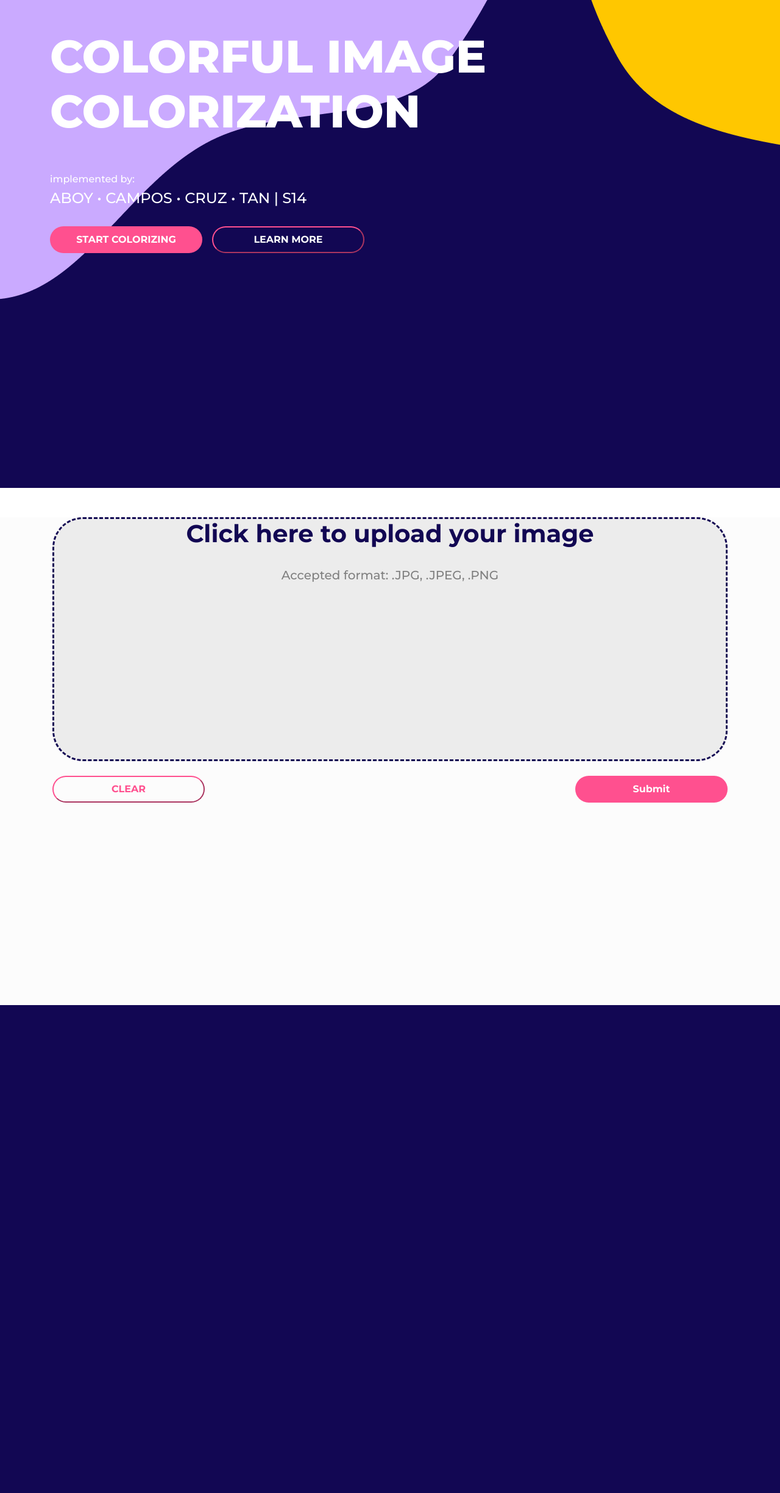
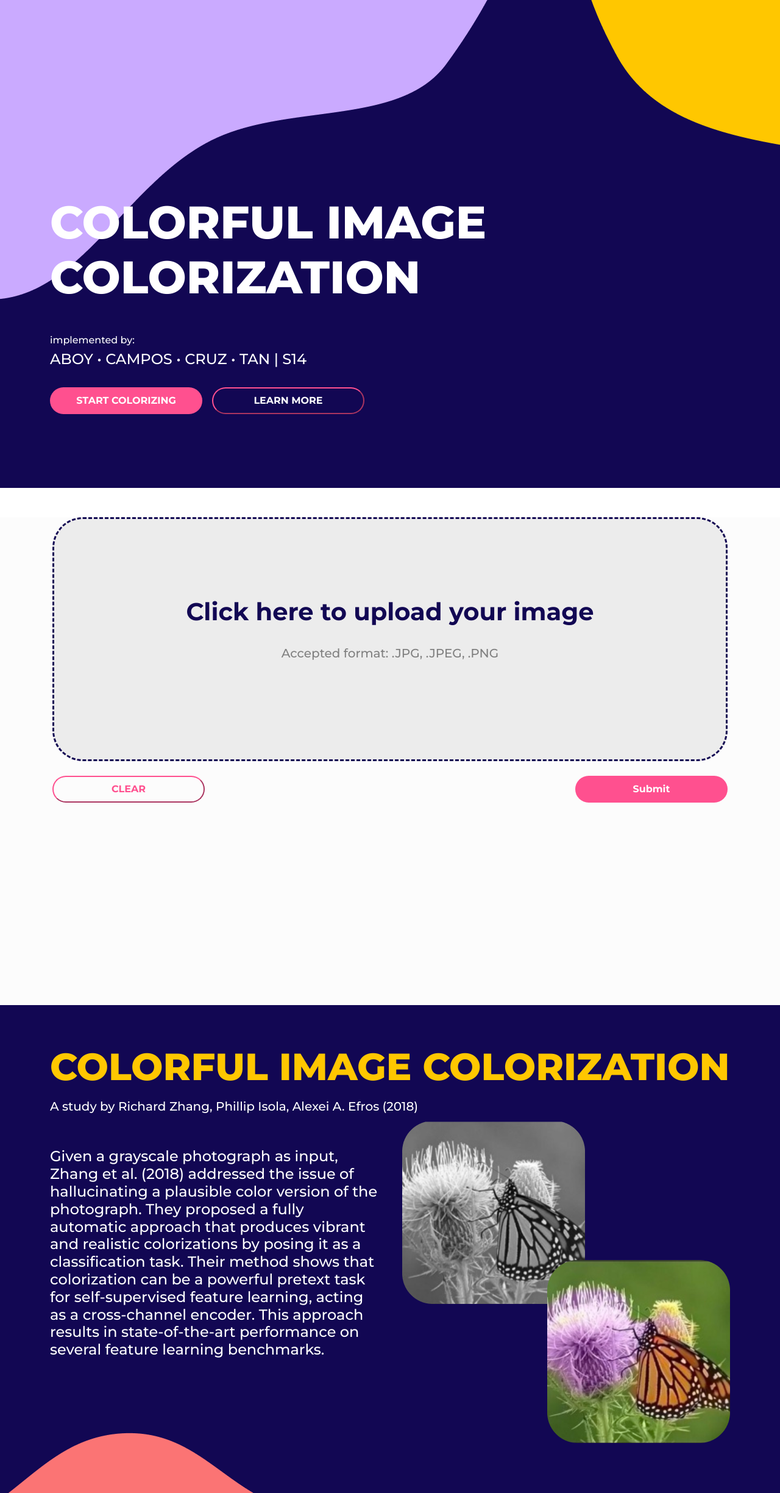
Before and after one commit to louisaboy/DIGIMAP-Group-6, a Flask app: page / in a window 1280 px wide. Shown: the whole page at 61% size. Before the commit the page ends 1648 px from the top, so only its background shows below. Run offline with Flask 2, Linux system fonts and the light colour scheme.

Commit message:
added temp section 3

```diff
--- a/static/css/index.css
+++ b/static/css/index.css
@@ -1,5 +1,9 @@
 
 @import url('https://fonts.googleapis.com/css2?family=Montserrat:wght@500;700;800&family=Poppins:wght@400;700&display=swap');
+
+body{
+    overflow-x: hidden;
+}
 :root{
     --color-white: var(--color-white);
     --color-pink: #FF508F;
@@ -59,6 +63,11 @@
     color: white;
     font-family: 'Montserrat', sans-serif;
     align-items: flex-end;
+    vertical-align: bottom;
+}
+
+.sec1-content{
+    margin-top: 40vh;
 }
 
 .sec1-title{
@@ -79,11 +88,22 @@
 
 }
 
-#sec2{
+#colorize{
     background: var(--color-bg-white);
     width: 100vw;
     min-height: 100vh;
 }
+
+#learn-more{
+    background: url('/static/img/sec3.png');
+    height: 100vh;
+    width: 100vw;
+    color: white;
+    font-family: 'Montserrat', sans-serif;
+    align-items: flex-end;
+    vertical-align: bottom;
+}
+
 
 #upload-image{
 
@@ -97,4 +117,14 @@ label{
     cursor: pointer;
     border-radius: 50px;
     vertical-align: auto;
+    justify-content: center;
+    align-items: center;
 }
+.label-content{
+    padding-top: 10vh;
+    padding-bottom: auto;
+}
+
+.sec3-title{
+    font-size:calc(30px + 2.5vw);
+}
--- a/templates/index.html
+++ b/templates/index.html
@@ -14,16 +14,16 @@
 
 <body>
     <div class="sec1">
-        <div class="container">
-            <div class="sec1-content mt-auto d-flex flex-column">
-                <h1 class="font-extra-bold sec1-title mt-5">COLORFUL IMAGE COLORIZATION</h1>
+        <div class="container h-100 d-flex">
+            <div class=" sec1-content flex-column align-bottom h-100">
+                <h1 class="font-extra-bold sec1-title align-bottom">COLORFUL IMAGE COLORIZATION</h1>
 
                 <h6 class="font-medium mt-5">implemented by:</h6>
                 <h4 class="font-medium mb-4">ABOY • CAMPOS • CRUZ • TAN | S14</h4>
 
-                <div class="d-flex">
-                    <a href="#sec2"><button  class="p-2 px-4 primary-button rounded-pill font-bold color-white mt-2 me-3">START COLORIZING</button></a>
-                    <button href=".sec3" class="p-2 px-4 secondary-button rounded-pill font-bold color-white mt-2">LEARN MORE</button>
+                <div class="d-flex flex-wrap">
+                    <a href="#colorize"><button  class="p-2 px-4 primary-button rounded-pill font-bold color-white mt-2 me-3">START COLORIZING</button></a>
+                    <a href="#learn-more"><button href=".sec3" class="p-2 px-4 secondary-button rounded-pill font-bold color-white mt-2">LEARN MORE</button></a>
                 </div>
 
             </div>
@@ -34,15 +34,16 @@
 <!-- END OF SECTION 1-->
 
 <!-- START OF SECTION 2 -->
-    <div id="sec2">
+    <div id="colorize">
         <p hidden>temp</p>
         <div class="container mt-5 px-3">
-            <div class="sec2-content py-auto">
+            <div class="sec2-content">
                 <form method="post" action="/" enctype="multipart/form-data">
-                    <label for="file">
-                        <div class="d-flex my-auto rounded text-center color-violet py-auto my-auto flex-column">
-                            <h1 class="font-bold mt-auto">Click here to upload your image</h1>
-                            <h5 class="font-medium color-gray mt-4 mb-auto">Accepted format: .JPG, .JPEG, .PNG</h5>
+                    <!-- TODO: Show image upon upload, not just when submit is clicked  -->
+                    <label for="file" class="d-flex mt-5">
+                        <div class="d-flex rounded text-center color-violet flex-column h-100 my-auto label-content">
+                            <h1 class="font-bold mt-5">Click here to upload your image</h1>
+                            <h5 class="font-medium color-gray mt-4">Accepted format: .JPG, .JPEG, .PNG</h5>
                         </div>
                     </label>
                     <input type="file" name="file" id="file" required hidden>
@@ -83,6 +84,27 @@
 
     </div>
 <!-- END OF SECTION 2 -->
+
+<!-- SECTION 3 -->
+<div id="learn-more">
+
+    <div class="container pt-5">
+        <h1 class="font-extra-bold color-yellow sec3-title mt-3">COLORFUL IMAGE COLORIZATION</h1>
+        <h5 class="font-medium color-white mt-3">A study by Richard Zhang, Phillip Isola, Alexei A. Efros (2018)</h5>
+
+        <div class="d-flex sm:flex-column flex-row">
+            <div class="me-3 mt-5">
+                <h4>Given a grayscale photograph as input, Zhang et al. (2018) addressed the issue of hallucinating a plausible color version of the photograph. They proposed a fully automatic approach that produces vibrant and realistic colorizations by posing it as a classification task. Their method shows that colorization can be a powerful pretext task for self-supervised feature learning, acting as a cross-channel encoder. This approach results in state-of-the-art performance on several feature learning benchmarks.</h4>
+            </div>
+
+            <div class="ms-3 mt-1">
+                <img src="/static/img/img.png" alt="img" class="img-zhang w-80">
+            </div>
+        </div>
+
+
+    </div>
+</div>
 
 <!--
         <p><h1 align="center">Python Flask Upload and display image sdsds</h1></p>
```
Also changed, not shown: static/img/img.png (added), static/img/sec3.png.
